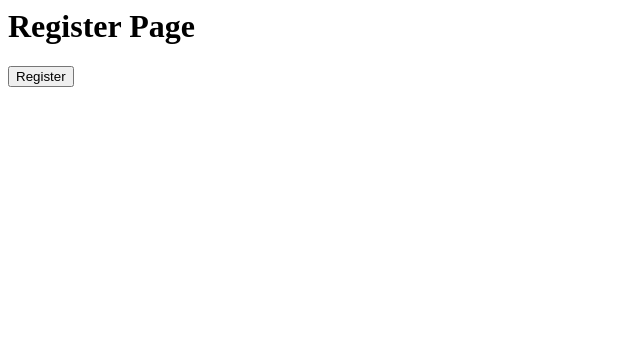
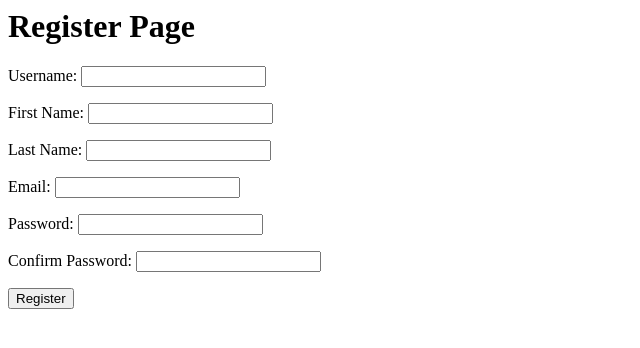
Before and after one commit to LRakeshReddy/Blog-site, a Django app: page /blogsite/register/ in a window 1280 px wide. Shown: the top 348 px of the page, without its empty margins (0-640 px from the left). Run offline with Django 3.2, Linux system fonts and the light colour scheme.

Commit message:
Implemented forms in register view

```diff
--- a/blogsite/templates/blogsite/register.html
+++ b/blogsite/templates/blogsite/register.html
@@ -1,9 +1,7 @@
 <h1>Register Page</h1>
 <form action="" method="POST">
     {% csrf_token %}
-    <table>
-        {{ form.as_table }}
-    </table>
+    {{ form.as_p }}
     <input type="submit" value="Register">
 </form>
 
--- a/blogsite/views.py
+++ b/blogsite/views.py
@@ -9,8 +9,32 @@ from .forms import BlogForm, LoginForm, RegisterForm
 def register(request):
     if request.method == 'POST':
         form = RegisterForm(request.POST)
+        if form.is_valid():
+            username=form.cleaned_data['username']
+            first_name=form.cleaned_data['first_name']
+            last_name=form.cleaned_data['last_name']
+            email=form.cleaned_data['email']
+            password1=form.cleaned_data['password1']
+            password2=form.cleaned_data['password2']
+            if password1 == password2:
+                if User.objects.filter(username=username).exists():
+                    messages.info(request,"Username Taken")
+                    return redirect('/blogsite/register/')
+                elif User.objects.filter(email=email).exists():
+                    messages.info(request,"Email Taken")
+                    return redirect('/blogsite/register/')
+                else:
+                    user = User.objects.create_user(username=username, password=password1, email=email, first_name=first_name, last_name=last_name)
+                    user.save()
+                    messages.info(request,"User created")
+            else:
+                messages.info(request,"Passwords not matching")
+                return redirect('/blogsite/register/')
+
+        return redirect('/blogsite/login/')
     else:
-        return render(request, "blogsite/register.html")
+        form = RegisterForm()
+        return render(request, "blogsite/register.html", {'form' : form})
 
 def login(request):
     if request.method == 'POST':
```
Also changed, not shown: db.sqlite3.
